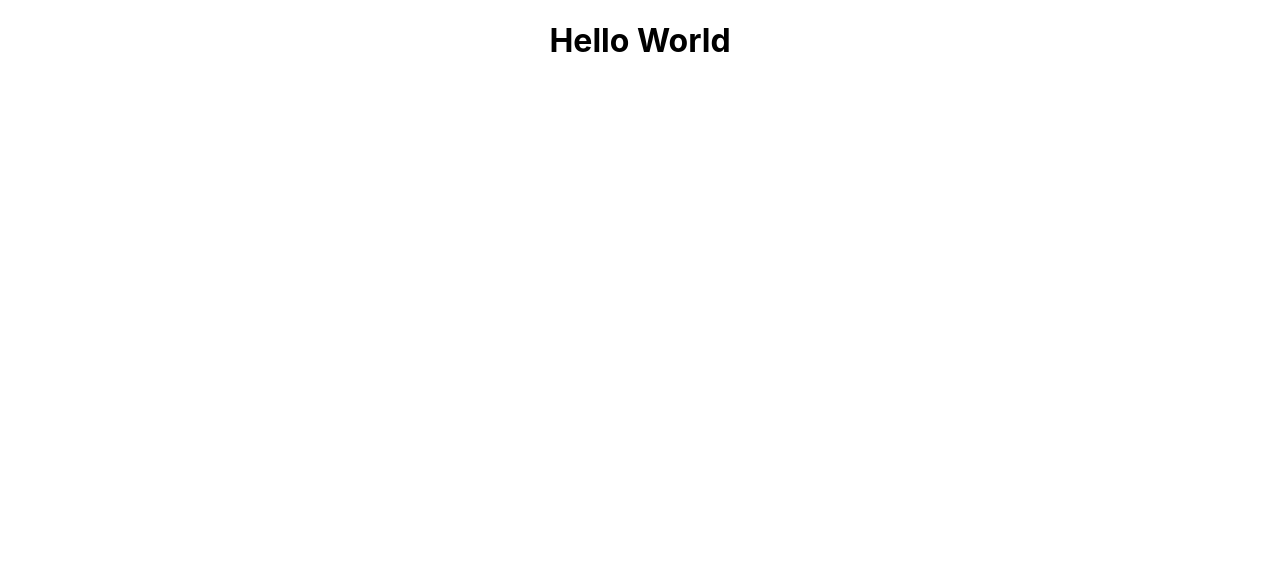
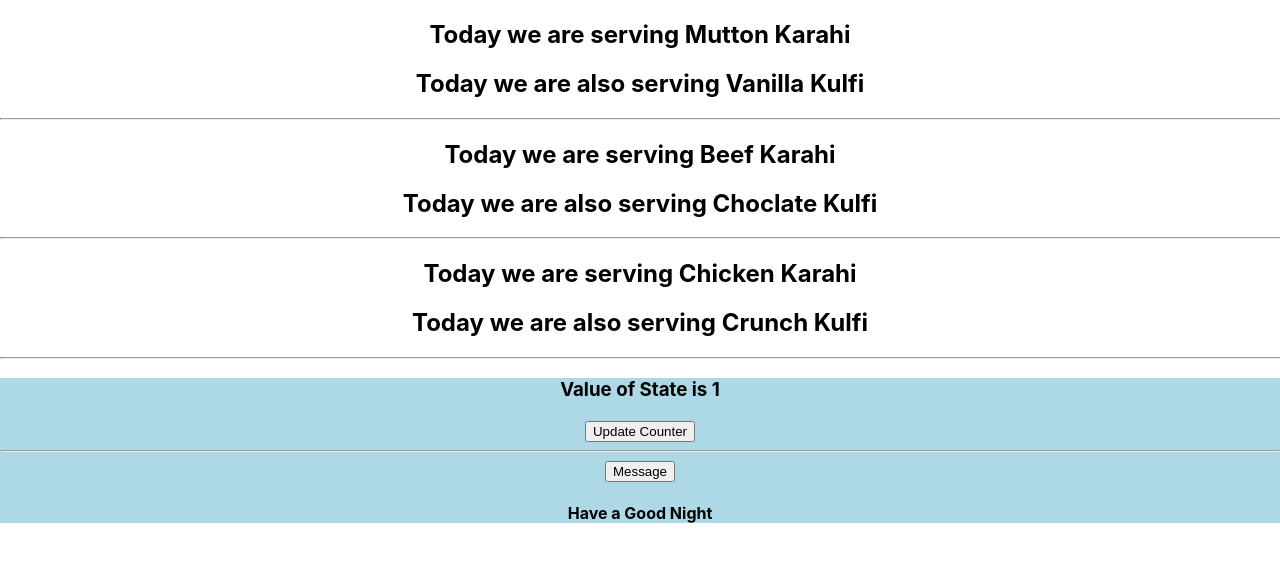
Before and after one commit to Syed-Talha-Hussain/Bootcamp-React-Practice_App, a React (Create React App) app: page / in a window 1280 px wide. Shown: the top 562 px of the page. Built offline with nearby package versions, Linux system fonts and the light colour scheme.

Commit message:
Update in App.js

```diff
--- a/src/App.js
+++ b/src/App.js
@@ -1,20 +1,20 @@
 import React from 'react';
 import './App.css';
-// import Dinner from './dinner';
-// import State from './state';
+import Dinner from './dinner';
+import State from './state';
 
 function App() {
   return (
     <div className="container">
-      <h1>Hello World</h1>
+      {/* <h1>Hello World</h1> */}
 
-      {/* <Dinner dishName="Mutton" sweetName="Vanilla"/>
+      <Dinner dishName="Mutton" sweetName="Vanilla"/>
       <hr />
       <Dinner dishName="Beef" sweetName="Choclate"/>
       <hr />
       <Dinner dishName="Chicken" sweetName="Crunch"/>
-      <hr /> */}
-      {/* <State /> */}
+      <hr />
+      <State />
 
 
     </div>
```
